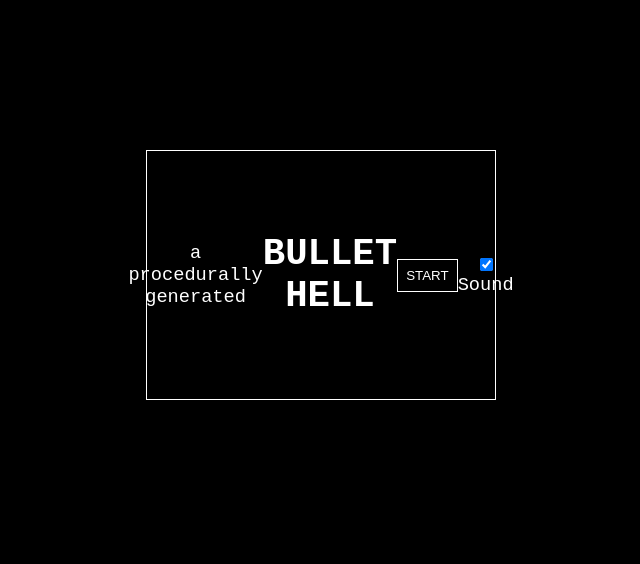
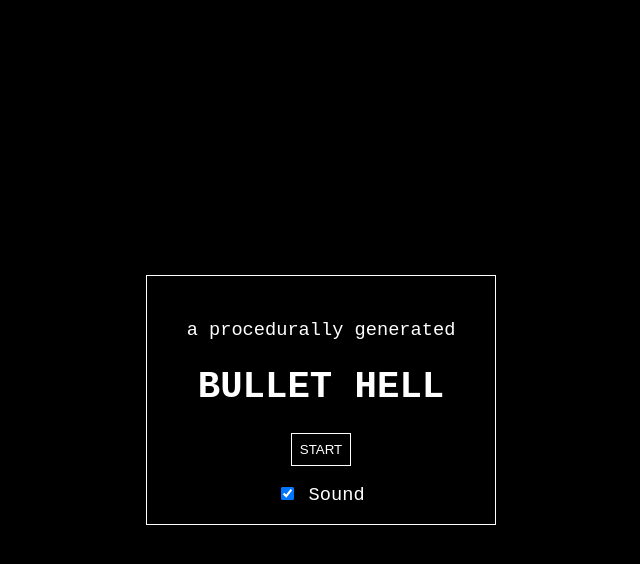
Before and after one commit to nikolajbaer/procgen-bhell, a React app: page / in a window 1280 px wide. Shown: the top 564 px of the page, without its empty margins (319-959 px from the left). Built offline with nearby package versions, Linux system fonts and the light colour scheme; what ecsy would draw is missing.

Commit message:
center start screen

```diff
--- a/src/index.html
+++ b/src/index.html
@@ -36,16 +36,17 @@
 			text-decoration: none;
 		}
 		.menu {
-			display: flex;
-			justify-content: center;
-			align-items: center;
+			position: absolute;
+			top: 50%;
+			left: 50%;
 			width: 300px;
 			height: 200px;
-			margin: auto;
 			border: solid 1px white;
 			padding: 24px;
 			text-align: center;
 			color: white;
+			margin-right: -50%;
+    		transform: translate(-50%, -50%);
 		}
 		.menu button {
 			background-color: black;
--- a/src/index.jsx
+++ b/src/index.jsx
@@ -50,7 +50,7 @@ class GameUI extends React.Component {
                 <h1>BULLET HELL</h1>
                 <button onClick={() => this.start_game()}>START</button>
                 <p>
-                    <input type="checkbox" checked={this.state.playSound} onClick={this.handleSoundChange} /> Sound
+                    <input type="checkbox" checked={this.state.playSound} onChange={this.handleSoundChange} /> Sound
                 </p>
             </div>
         }
```
